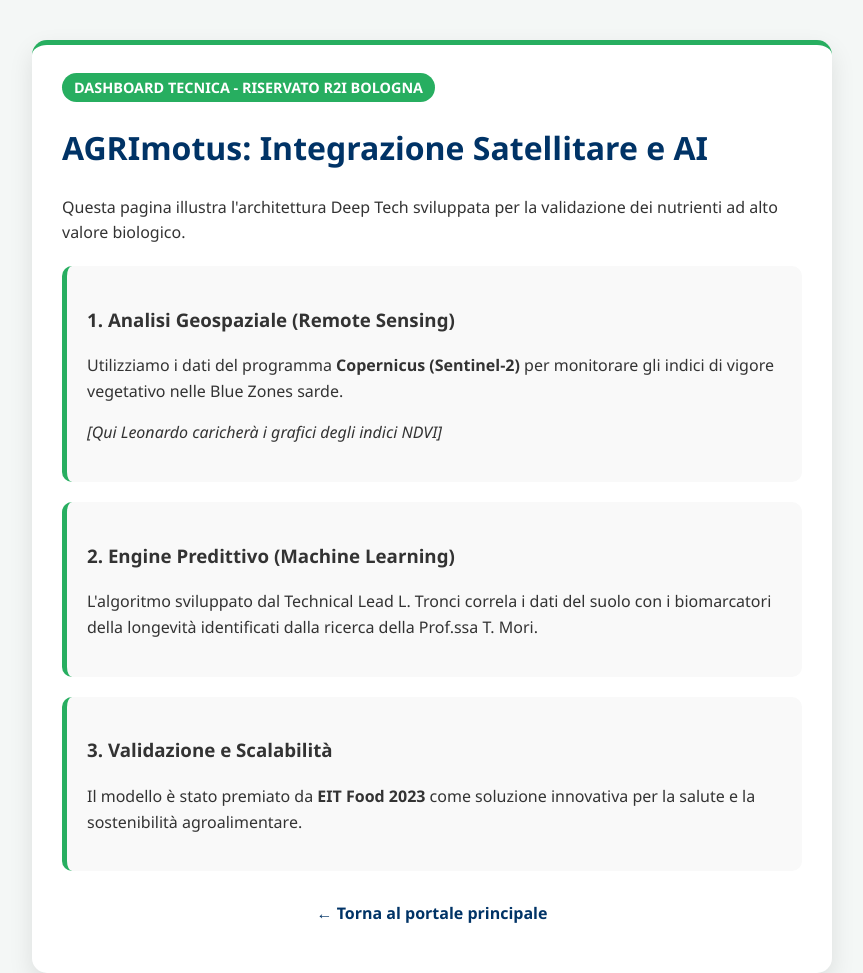
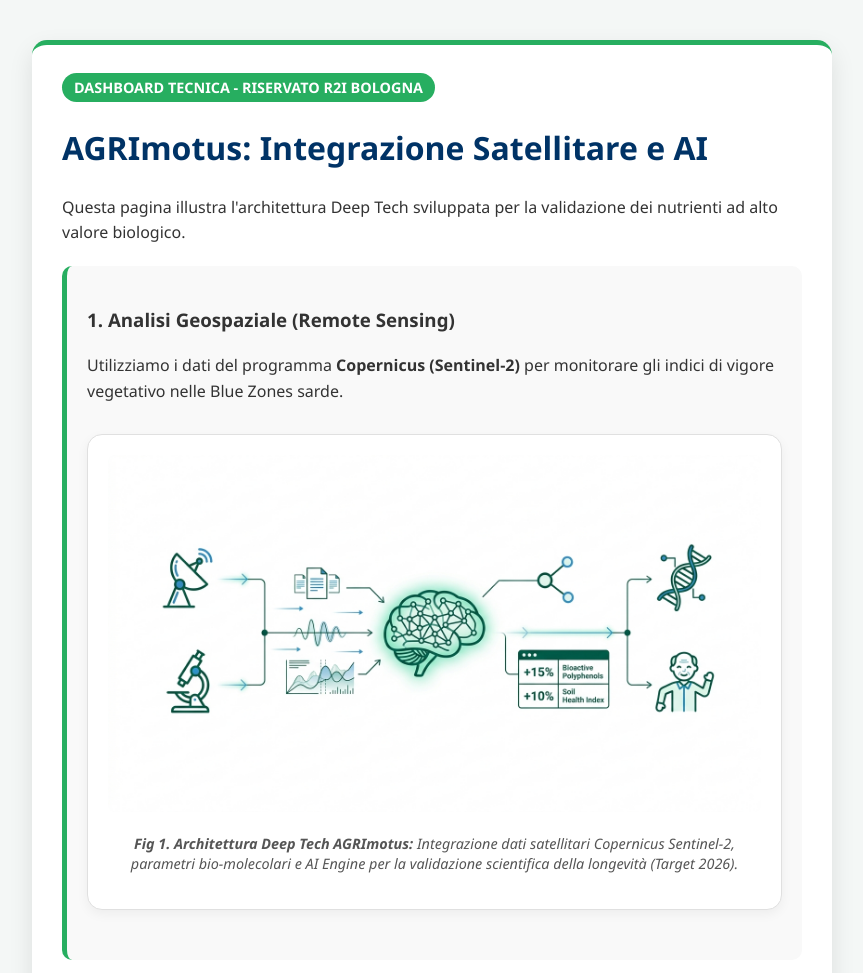
Before and after one commit to TizyM/movere-in-salus, a plain HTML site: page demo-bologna.html in a window 1280 px wide. Shown: the top 973 px of the page, without its empty margins (208-1071 px from the left). Drawn offline with Linux system fonts and the light colour scheme.

Commit message:
Insert AGRImotus image and description in HTML
Added an image and description for AGRImotus Data Architecture.

```diff
--- a/demo-bologna.html
+++ b/demo-bologna.html
@@ -21,7 +21,14 @@
         <div class="tech-box">
             <h3>1. Analisi Geospaziale (Remote Sensing)</h3>
             <p>Utilizziamo i dati del programma <strong>Copernicus (Sentinel-2)</strong> per monitorare gli indici di vigore vegetativo nelle Blue Zones sarde.</p>
-            <p><em>[Qui Leonardo caricherà i grafici degli indici NDVI]</em></p>
+            <p><em></em></p>
+            <div style="text-align: center; margin: 30px 0; background: white; padding: 20px; border-radius: 15px; border: 1px solid #e0e0e0; box-shadow: 0 4px 12px rgba(0,0,0,0.05);">
+    <img src="https://raw.githubusercontent.com/TizyM/movere-in-salus/main/AGRIMOTUS.png" alt="AGRImotus Data Architecture" style="max-width: 100%; height: auto; border-radius: 8px;">
+
+    <p style="font-size: 0.9em; color: #555; font-style: italic; margin-top: 15px; line-height: 1.4;">
+        <strong>Fig 1. Architettura Deep Tech AGRImotus:</strong> Integrazione dati satellitari Copernicus Sentinel-2, parametri bio-molecolari e AI Engine per la validazione scientifica della longevità (Target 2026).
+    </p>
+</div>
         </div>
 
         <div class="tech-box">
```
